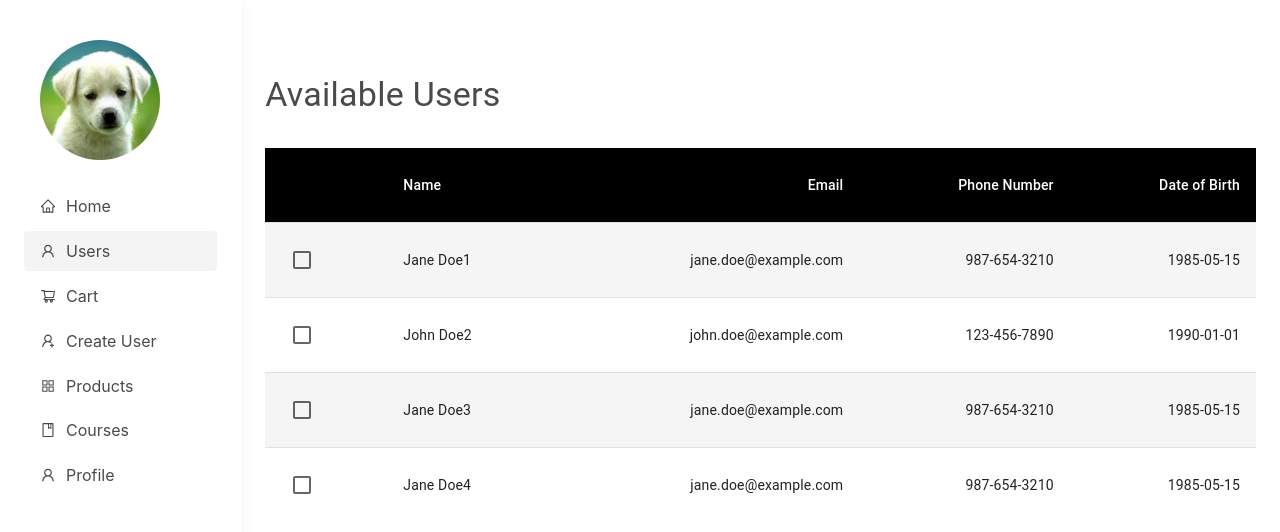
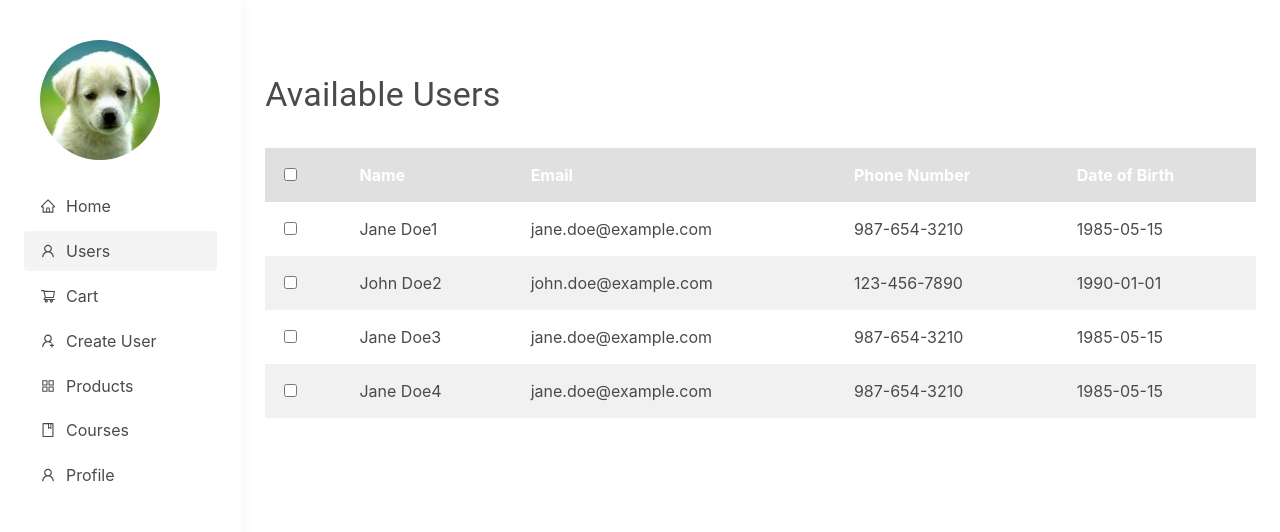
Before and after one commit to dhanrajjangid/minimal-react-template, a React (Vite) app: page /users in a window 1280 px wide. Shown: the top 532 px of the page. Built offline with nearby package versions, Linux system fonts and the light colour scheme.

Commit message:
changed the table and course sections

```diff
--- a/src/view/Courses/components/CourseCard.jsx
+++ b/src/view/Courses/components/CourseCard.jsx
@@ -1,49 +1,46 @@
-// CourseCard.js
-
 import React from "react";
 import styled from "styled-components";
+import { FaShoppingCart } from "react-icons/fa";
 
 const CardContainer = styled.div`
+  position: relative;
+  box-sizing: border-box;;
+  width: 250px;
+  height: 250px;
+  background: #fff;
+  box-shadow: 0 8px 16px rgba(0, 0, 0, 0.07);
+  border-radius: 16px;
+  overflow: hidden;
   display: flex;
-  box-sizing: border-box;
-  width: 90%;
-  height: 150px;
-  border: 1px solid #ccc;
-  border-radius: 8px;
-  overflow: auto;
+  flex-direction: column; /* Updated to column layout */
 
   @media (max-width: 768px) {
-    flex-direction: column;
     width: 100%;
     height: 250px;
   }
 `;
 
-const LeftSection = styled.div`
-  flex-grow: 1;
+const TopSection = styled.div`
   box-sizing: border-box;
   padding: 10px;
   background: linear-gradient(to bottom, grey, black);
-  border-radius: 8px 0 0 8px;
+  border-radius: 16px 16px 0 0;
   display: flex;
   flex-direction: column;
-  justify-content: space-evenly;
-  padding-left: 16px; /* Add padding for better spacing */
-
-  @media (max-width: 768px) {
-    border-radius: 8px 8px 0 0;
-  }
+  justify-content: space-between; /* Align items with space between them */
+  align-items: flex-start; /* Align items to the start of the container */
 `;
 
-const RightSection = styled.div`
+const BottomSection = styled.div`
+box-sizing: border-box;
+  max-height: 60%;
   display: flex;
-  max-height: 100%;
-  box-sizing: border-box;
   flex-direction: column;
   justify-content: center;
   padding: 10px;
   flex: 0 0 60%;
   background-color: #fff;
+  flex-grow: 1; /* Allow the content to take remaining space */
 `;
 
 const Type = styled.p`
@@ -65,21 +62,59 @@ const Description = styled.p`
   font-weight: 400;
 `;
 
+const CartIconContainer = styled.div`
+  position: absolute;
+  right: 8px;
+
+  @media (max-width: 768px) {
+    bottom: 8px;
+  }
+`;
+
+const Button = styled.button`
+  background: #000;
+  color: #fff;
+  border: none;
+  padding: 8px 12px;
+  border-radius: 4px;
+  cursor: pointer;
+  outline: none;
+  transition: background 0.3s ease-in-out, box-shadow 0.3s ease-in-out;
+
+  &:hover {
+    background: #333;
+    box-shadow: 0 2px 4px rgba(0, 0, 0, 0.2);
+  }
+
+  @media (max-width: 600px) {
+    padding: 4px 8px;
+    font-size: 1.5rem;
+  }
+`;
+
 const CourseCard = () => {
   return (
     <CardContainer>
-      <LeftSection>
-        <Type>COURSE</Type>
-        <Title>Javascript Fundamentals</Title>
-        <Type to="/all-chapters">View All Chapters</Type>
-      </LeftSection>
-      <RightSection>
+      <TopSection>
+        <div>
+          <Type>COURSE</Type>
+          <Title>Javascript Fundamentals</Title>
+        </div>
+
+        {/* Container for the cart icon */}
+        <CartIconContainer>
+          <Button>
+            <FaShoppingCart />
+          </Button>
+        </CartIconContainer>
+      </TopSection>
+      <BottomSection>
         <Description>Chapters - 10</Description>
         <Description>
           This is a test description of the course provided on Javascript
           Fundamentals
         </Description>
-      </RightSection>
+      </BottomSection>
     </CardContainer>
   );
 };
--- a/src/view/Courses/index.jsx
+++ b/src/view/Courses/index.jsx
@@ -4,7 +4,7 @@ import Card from "@/view/Courses/components/CourseCard";
 
 const ParentContainer = styled.div`
   display: flex;
-  flex-direction: column;
+  flex-direction: column; /* Set the flex direction to column */
   gap: 10px;
   max-width: 100%;
   overflow-y: auto;
@@ -16,14 +16,23 @@ const Heading = styled.h1`
   margin: 5px 0;
 `;
 
+const CardsContainer = styled.div`
+  display: flex;
+  flex-wrap: wrap;
+  gap: 10px;
+  margin-bottom: 5px;
+`;
+
 const Courses = () => {
   return (
     <ParentContainer>
       <Heading>Available Courses</Heading>
 
-      {[1, 2, 3, 4].map((item) => {
-        return <Card key={item} />;
-      })}
+      <CardsContainer>
+        {[1, 2, 3, 4].map((item) => {
+          return <Card key={item} />;
+        })}
+      </CardsContainer>
     </ParentContainer>
   );
 };
--- a/src/view/Users/components/UsersTable.jsx
+++ b/src/view/Users/components/UsersTable.jsx
@@ -1,51 +1,57 @@
-import * as React from "react";
-import { styled } from "@mui/material/styles";
-import Table from "@mui/material/Table";
-import TableBody from "@mui/material/TableBody";
-import TableCell, { tableCellClasses } from "@mui/material/TableCell";
-import TableContainer from "@mui/material/TableContainer";
-import TableHead from "@mui/material/TableHead";
-import TableRow from "@mui/material/TableRow";
-import Grid from "@mui/material/Grid";
-import Checkbox from "@mui/material/Checkbox";
+import React, { useState } from "react";
+import styled from "styled-components";
 
-const StyledTableCell = styled(TableCell)(({ theme }) => ({
-  [`&.${tableCellClasses.head}`]: {
-    backgroundColor: theme.palette.common.black,
-    color: theme.palette.common.white,
-  },
-  [`&.${tableCellClasses.body}`]: {
-    fontSize: 14,
-  },
-}));
+const StyledTable = styled.table`
+  width: 100%;
+  border-collapse: collapse;
+  min-width: 700px;
+  box-shadow: 0px 4px 8px rgba(0, 0, 0, 0.1);
+  margin-top: 20px;
+`;
 
-const StyledTableRow = styled(TableRow)(({ theme }) => ({
-  "&:nth-of-type(odd)": {
-    backgroundColor: theme.palette.action.hover,
-  },
-  "&:last-child td, &:last-child th": {
-    border: 0,
-  },
-}));
+const StyledTableHead = styled.thead`
+  color: #fff;
+  background-color: #e0e0e0;
+`;
 
-function createData(
-  name,
-  email,
-  phoneNumber,
-  dob
-) {
-  return { name, email, phoneNumber, dob};
+const StyledTableCell = styled.th`
+  padding: 15px;
+  text-align: left;
+`;
+
+const StyledTableRow = styled.tr`
+
+  &:nth-child(even) {
+    background-color: #f1f1f1;
   }
 
-const rows = [
-  createData("Jane Doe1", "jane.doe@example.com", "987-654-3210", "1985-05-15"),
-  createData("John Doe2", "john.doe@example.com", "123-456-7890", "1990-01-01"),
-  createData("Jane Doe3", "jane.doe@example.com", "987-654-3210", "1985-05-15"),
-  createData("Jane Doe4", "jane.doe@example.com", "987-654-3210", "1985-05-15"),
+  &:hover {
+    background-color: #e0e0e0;
+  }
+`;
+
+const StyledTableCellBody = styled.td`
+  padding: 15px;
+  text-align: left;
+`;
+
+const StyledCheckboxCell = styled.td`
+  padding: 15px;
+`;
+
+const Checkbox = styled.input`
+  margin-right: 5px;
+`;
+
+const usersData = [
+  { name: "Jane Doe1", email: "jane.doe@example.com", phoneNumber: "987-654-3210", dob: "1985-05-15" },
+  { name: "John Doe2", email: "john.doe@example.com", phoneNumber: "123-456-7890", dob: "1990-01-01" },
+  { name: "Jane Doe3", email: "jane.doe@example.com", phoneNumber: "987-654-3210", dob: "1985-05-15" },
+  { name: "Jane Doe4", email: "jane.doe@example.com", phoneNumber: "987-654-3210", dob: "1985-05-15" },
 ];
 
-export default function UsersTable() {
-  const [selectAll, setSelectAll] = React.useState(false);
+const UsersTable = () => {
+  const [selectAll, setSelectAll] = useState(false);
 
   const handleSelectAll = () => {
     setSelectAll(!selectAll);
@@ -56,45 +62,39 @@ export default function UsersTable() {
   };
 
   return (
-      <TableContainer sx={{minWidth: 700}}>
-        <Table aria-label="customized table">
-          <TableHead>
-            <TableRow>
+    <StyledTable>
+      <StyledTableHead>
           <StyledTableCell>
             <Checkbox
+              type="checkbox"
               checked={selectAll}
               onChange={handleSelectAll}
-                  color="primary"
             />
           </StyledTableCell>
           <StyledTableCell>Name</StyledTableCell>
-              <StyledTableCell align="right">Email</StyledTableCell>
-              <StyledTableCell align="right">Phone Number</StyledTableCell>
-              <StyledTableCell align="right">Date of Birth</StyledTableCell>
-            </TableRow>
-          </TableHead>
-          <TableBody>
-            {rows.map((row, index) => (
-              <StyledTableRow key={row.index}>
-                <StyledTableCell>
+          <StyledTableCell>Email</StyledTableCell>
+          <StyledTableCell>Phone Number</StyledTableCell>
+          <StyledTableCell>Date of Birth</StyledTableCell>
+      </StyledTableHead>
+      <tbody>
+        {usersData.map((row, index) => (
+          <StyledTableRow key={index}>
+            <StyledCheckboxCell>
               <Checkbox
+                type="checkbox"
                 checked={selectAll}
                 onChange={() => handleSelectRow(index)}
-                    color="primary"
               />
-                </StyledTableCell>
-                <StyledTableCell component="th" scope="row">
-                  {row.name}
-                </StyledTableCell>
-                <StyledTableCell align="right">{row.email}</StyledTableCell>
-                <StyledTableCell align="right">
-                  {row.phoneNumber}
-                </StyledTableCell>
-                <StyledTableCell align="right">{row.dob}</StyledTableCell>
+            </StyledCheckboxCell>
+            <StyledTableCellBody>{row.name}</StyledTableCellBody>
+            <StyledTableCellBody>{row.email}</StyledTableCellBody>
+            <StyledTableCellBody>{row.phoneNumber}</StyledTableCellBody>
+            <StyledTableCellBody>{row.dob}</StyledTableCellBody>
           </StyledTableRow>
         ))}
-          </TableBody>
-        </Table>
-      </TableContainer>
+      </tbody>
+    </StyledTable>
   );
-}
+};
+
+export default UsersTable;
```
Lines whose indentation alone changed are shown as unchanged.
